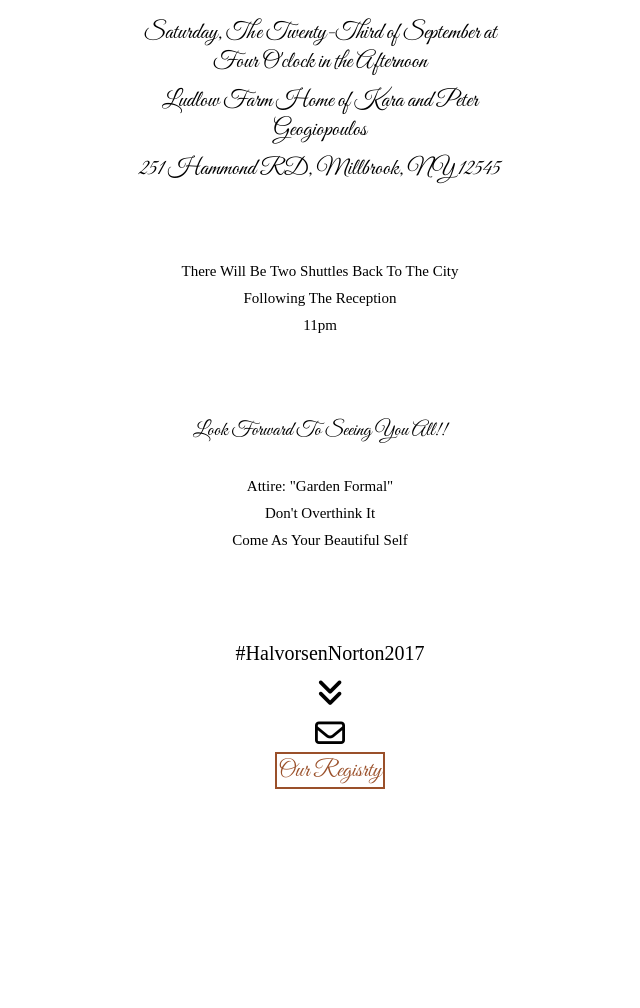
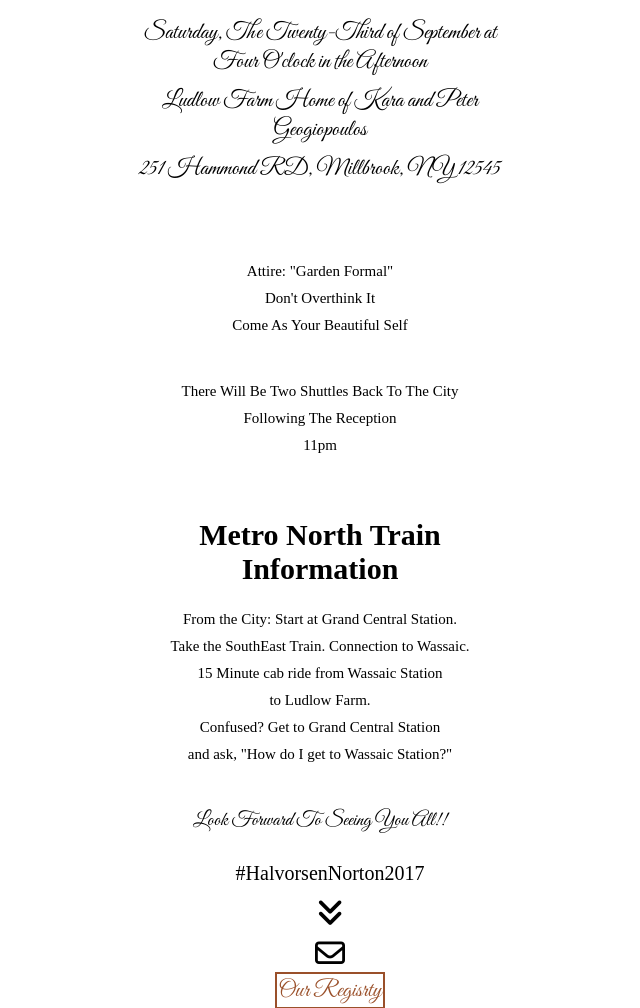
Before and after one commit to KatoCode23/Wedding, a plain HTML site: page index.html in a window 1280 px wide. Shown: the part 542-1550 px from the top of the page, without its empty margins (320-960 px from the left). Before the commit the page ends 1332 px from the top, so only its background shows below. Drawn offline with nearby package versions, Linux system fonts and the light colour scheme.

Commit message:
Train info update!!!

```diff
--- a/index.html
+++ b/index.html
@@ -28,17 +28,26 @@
                           <p>251 Hammond RD, Millbrook, NY 12545</p>
                      </div>
                      <div class="shuttle-container">
+                          <p>Attire: "Garden Formal"</p>
+                          <p>Don't Overthink It</p>
+                          <p>Come As Your Beautiful Self</p>
+                     </div>
+                     <div class="shuttle-container">
                           <p>There Will Be Two Shuttles Back To The City
                           </p>
                           <p>Following The Reception</p>
                           <p>11pm</p>
                      </div>
+                     <div class="train-container">
+                          <h1>Metro North Train Information</h1>
+                          <p>From the City: Start at Grand Central Station.</p>
+                          <p>Take the SouthEast Train. Connection to Wassaic.</p>
+                          <p>15 Minute cab ride from Wassaic Station</p>
+                          <p>to Ludlow Farm.</p>
+                          <p>Confused? Get to Grand Central Station</p>
+                          <p>and ask, "How do I get to Wassaic Station?"</p>
+                     </div>
                      <div class="look-forward"><p>Look Forward To Seeing You All!!</p></div>
-                     <div class="shuttle-container">
-                          <p>Attire: "Garden Formal"</p>
-                          <p>Don't Overthink It</p>
-                          <p>Come As Your Beautiful Self</p>
-                     </div>
 
                   <footer class="footer-bar">
                           <span class="hashtag">#HalvorsenNorton2017</span>
--- a/style.css
+++ b/style.css
@@ -56,7 +56,19 @@ a{
 
 .shuttle-container{
   width: 400px;
-  height: 150px;
+  height: 100px;
+  margin: 0 auto;
+  position: relative;
+  padding: 10px;
+  background-position: center;
+  color: black;
+  font-size: 15px;
+  top: 10px;
+}
+
+.train-container{
+  width: 400px;
+  height: 300px;
   margin: 0 auto;
   position: relative;
   padding: 10px;
@@ -158,7 +170,11 @@ p{
 }
 .shuttle-container{
   width: 200px;
-  height: 100px;
+  font-size: 13px;
+}
+.train-container{
+  width: 200px;
+  height: 370px;
   font-size: 13px;
 }
 .look-forward{
```
